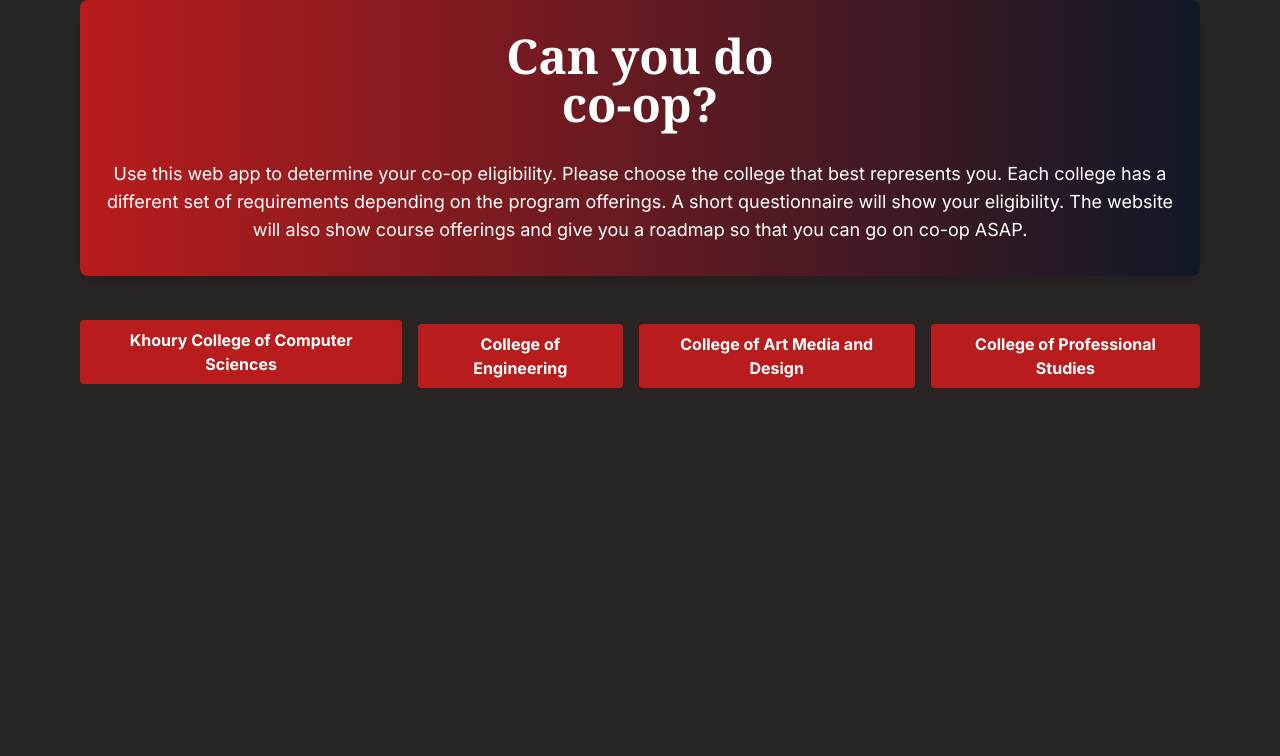
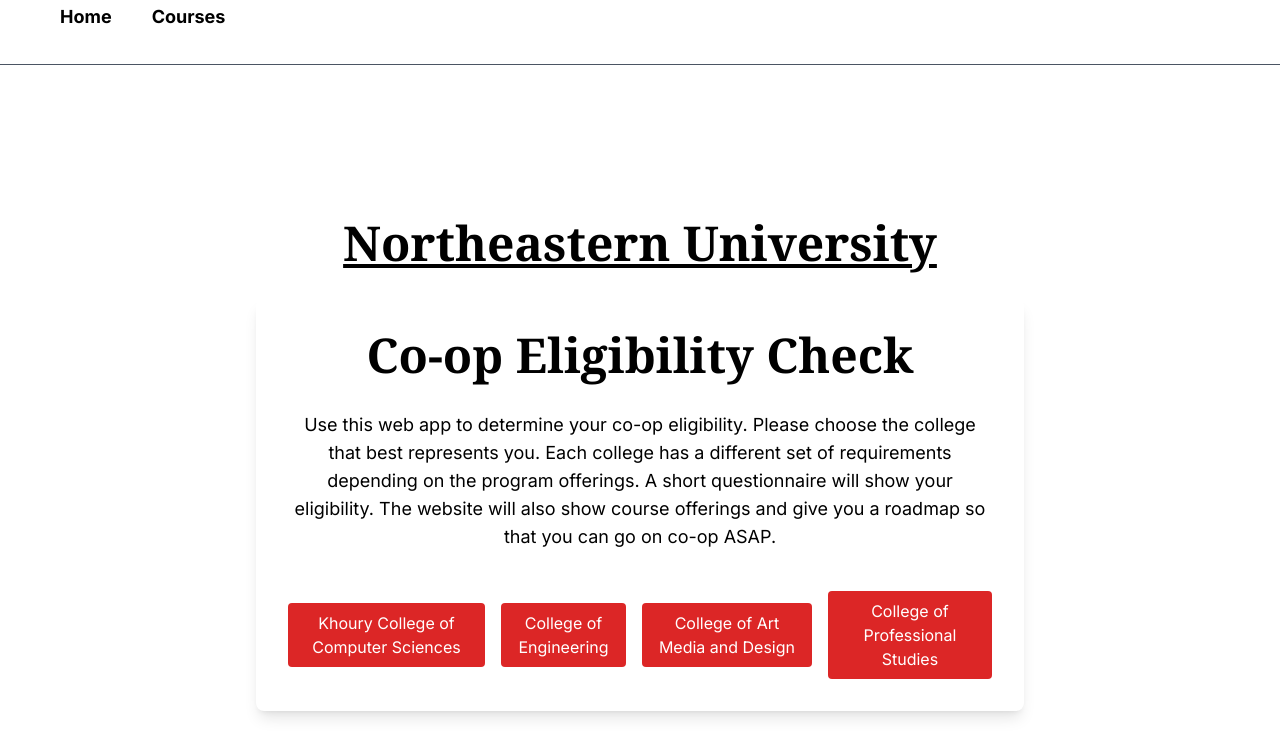
Before and after one commit to thisishuzaifa/canidocoop, a Next.js app: page / in a window 1280 px wide. Shown: the top 756 px of the page. Built offline with nearby package versions, Linux system fonts and the light colour scheme.

Commit message:
added a bunc of stuff

```diff
--- a/package.json
+++ b/package.json
@@ -11,6 +11,7 @@
   "dependencies": {
     "@t3-oss/env-nextjs": "^0.7.0",
     "classnames": "^2.3.2",
+    "framer-motion": "^10.16.4",
     "next": "^13.5.4",
     "react": "18.2.0",
     "react-dom": "18.2.0",
--- /dev/null
+++ b/src/app/courses/page.tsx
@@ -0,0 +1,14 @@
+'use client';
+
+import CourseTile from "@/components/CourseTile";
+
+export default function Courses() {
+    return (
+        <div className="flex flex-col justify-center items-center">
+        <h1 className="text-5xl font-bold text-center mt-10">
+            Which college are you in?
+        </h1>
+        <CourseTile />
+        </div>
+    );
+    }
--- a/src/app/khoury-college/page.tsx
+++ b/src/app/khoury-college/page.tsx
@@ -1,9 +1,127 @@
 'use client';
-import { z } from 'zod';
+import { useState } from "react";
+import { motion } from "framer-motion";
 
-export default function KhouryCheck(){
+type Question = {
+  question: string;
+  correctAnswer: string;
+  advice?: string;
+};
 
-    return (
-        <h1>Khoury College of Computer Sciences</h1>
-    );
-}
+const questions: Question[] = [
+  {
+    question: "Are you currently enrolled in Align or MSCS?",
+    correctAnswer: "Yes",
+    advice: "Enroll in either Align or MSCS to be eligible for co-op.",
+  },
+  {
+    question: "Do you maintain a 3.0 CGPA as of this term?",
+    correctAnswer: "Yes",
+    advice: "Maintain a 3.0 CGPA to be eligible for co-op.",
+  },
+  {
+    question: "Have you completed 2 semesters?",
+    correctAnswer: "Yes",
+    advice: "Complete at least 2 semesters to be eligible for co-op.",
+  },
+  {
+    question: "Have you successfully completed CS 5001?",
+    correctAnswer: "Yes",
+    advice: "Successfully complete CS 5001 to be eligible for co-op.",
+  },
+  {
+    question: "Have you successfully completed CS 5002?",
+    correctAnswer: "Yes",
+    advice: "Successfully complete CS 5002 to be eligible for co-op.",
+  },
+];
+
+const KhouryCheck = () => {
+  const [currentQuestion, setCurrentQuestion] = useState(0);
+  const [answers, setAnswers] = useState<Array<string>>([]);
+  const [eligibility, setEligibility] = useState<boolean | null>(null);
+
+  const checkEligibility = (answer: string) => {
+    setAnswers([...answers, answer]);
+
+    if (currentQuestion === questions.length - 1) {
+      const isEligible = answers.every(
+        (answer, index) => answer === questions[index].correctAnswer
+      );
+      setEligibility(isEligible);
+    } else {
+      setCurrentQuestion(currentQuestion + 1);
+    }
+  };
+
+  const buttonVariants = {
+    hover: {
+      y: -5,
+      scale: 1.1,
+      transition: {
+        duration: 0.3,
+        ease: "easeInOut",
+      },
+    },
+  };
+
+  return (
+    <div className="min-h-screen bg-white flex flex-col justify-center items-center">
+      <div className="bg-white shadow-xl rounded-lg p-8">
+        {eligibility === null ? (
+          <div>
+            <h1 className="text-3xl font-bold mb-4 text-center">
+              {questions[currentQuestion].question}
+            </h1>
+            <div className="flex justify-center items-center space-x-4">
+              <motion.button
+                variants={buttonVariants}
+                whileHover="hover"
+                onClick={() => checkEligibility("Yes")}
+                className="m-2 p-2 bg-green-500 text-white w-24"
+              >
+                Yes
+              </motion.button>
+              <motion.button
+                variants={buttonVariants}
+                whileHover="hover"
+                onClick={() => checkEligibility("No")}
+                className="m-2 p-2 bg-red-500 text-white w-24"
+              >
+                No
+              </motion.button>
+            </div>
+          </div>
+        ) : (
+          <div>
+            {eligibility ? (
+              <h1 className="text-3xl font-bold mb-4 text-center">
+                You are eligible for co-op! 🎉
+              </h1>
+            ) : (
+              <div>
+                <h1 className="text-3xl font-bold mb-4 text-center">
+                  You are not eligible for co-op. 😢
+                </h1>
+                <ul className="list-disc pl-8">
+                  {questions.map((question, index) => {
+                    if (answers[index] !== question.correctAnswer) {
+                      return (
+                        <li key={index} className="mb-2">
+                          {question.advice}
+                        </li>
+                      );
+                    }
+                    return null;
+                  })}
+                </ul>
+              </div>
+            )}
+          </div>
+        )}
+      </div>
+    </div>
+  );
+};
+
+export default KhouryCheck;
--- a/src/app/layout.tsx
+++ b/src/app/layout.tsx
@@ -1,4 +1,5 @@
 import "@/styles/globals.css";
+import Navigation from "@/components/Navbar";
 
 import { Inter } from "next/font/google";
 
@@ -20,7 +21,10 @@
 }) {
   return (
     <html lang="en">
-      <body className={`font-sans ${inter.variable} bg-stone-800`}>{children}</body>
+      <body className={`font-sans ${inter.variable} bg-white`}>
+        <Navigation />
+        {children}
+        </body>
     </html>
   );
 }
--- a/src/app/page.tsx
+++ b/src/app/page.tsx
@@ -1,41 +1,102 @@
+'use client';
 import Link from "next/link";
+import { motion } from "framer-motion";
 
-export default function HomePage() {
+
+
+const buttonVariants = {
+  hover: {
+    y: -5,
+    scale: 1.1,
+    transition: {
+      duration: 0.3,
+      ease: "easeInOut",
+    },
+  },
+};
+
+const Page = () => {
   return (
-    <main className="flex flex-col justify-center items-center max-w-6xl mx-auto px-4">
-      <div className="bg-gradient-to-r from-red-700 to-gray-900 text-white py-8 px-4 rounded-lg shadow-lg">
-        <h1 className="text-3xl md:text-5xl font-bold mb-4 md:mb-8 text-center font-serif">
-          Can you do <br /> co-op?
-        </h1>
-        <p className="text-base md:text-lg text-center">
+    <>
+
+    <div className="min-h-screen bg-white flex flex-col justify-center items-center">
+      <motion.h1
+          className="text-6xl md:text-5xl font-semibold mb-4 md:mb-8 text-center font-serif 	text-decoration-line: underline"
+          initial={{ y: -50, opacity: 0 }}
+          animate={{ y: 0, opacity: 1 }}
+          transition={{ duration: 0.5, ease: "easeInOut" }}>
+
+        Northeastern University
+
+        </motion.h1>
+
+      <div className="bg-white shadow-lg rounded-lg p-8 max-w-3xl w-full">
+        <motion.h1
+          className="text-3xl md:text-5xl font-bold mb-4 md:mb-8 text-center font-serif"
+          initial={{ y: -50, opacity: 0 }}
+          animate={{ y: 0, opacity: 1 }}
+          transition={{ duration: 0.5, ease: "easeInOut" }}
+        >
+          Co-op Eligibility Check
+        </motion.h1>
+        <motion.p
+          className="text-base md:text-lg text-center"
+          initial={{ y: -50, opacity: 0 }}
+          animate={{ y: 0, opacity: 1 }}
+          transition={{ duration: 0.5, ease: "easeInOut", delay: 0.2 }}
+        >
           Use this web app to determine your co-op eligibility. Please choose the college that best represents you. Each college
           has a different set of requirements depending on the program offerings. A short questionnaire will show your eligibility.
           The website will also show course offerings and give you a roadmap so that you can go on co-op ASAP.
-        </p>
-      </div>
-
-      <div className="flex flex-col md:flex-row justify-center items-center mt-10 space-y-2 space-x-4">
+        </motion.p>
+        <motion.div
+          className="flex flex-col md:flex-row justify-center items-center mt-10 space-y-2 md:space-y-0 md:space-x-4"
+          initial={{ y: -50, opacity: 0 }}
+          animate={{ y: 0, opacity: 1 }}
+          transition={{ duration: 0.5, ease: "easeInOut", delay: 0.4 }}
+        >
           <Link href="/khoury-college">
-          <button className="bg-red-700 hover:bg-slate-700 text-white font-bold py-2 px-4 rounded transition duration-300 ease-in-out transform hover:-translate-y-1 hover:scale-110 w-full md:w-auto">
+            <motion.button
+              className="bg-red-600 hover:bg-slate-700 text-white  py-2 px-4 rounded transition duration-300 ease-in-out transform hover:-translate-y-1 hover:scale-110 w-full md:w-auto"
+              variants={buttonVariants}
+              whileHover="hover"
+            >
               Khoury College of Computer Sciences
-          </button>
+            </motion.button>
           </Link>
           <Link href="/coe">
-          <button className="bg-red-700 hover:bg-slate-700 text-white font-bold py-2 px-4 rounded transition duration-300 ease-in-out transform hover:-translate-y-1 hover:scale-110 w-full md:w-auto">
+            <motion.button
+              className="bg-red-600 hover:bg-slate-700 text-white py-2 px-4 rounded transition duration-300 ease-in-out transform hover:-translate-y-1 hover:scale-110 w-full md:w-auto"
+              variants={buttonVariants}
+              whileHover="hover"
+            >
               College of Engineering
-          </button>
+            </motion.button>
           </Link>
           <Link href="/camd">
-          <button className="bg-red-700 hover:bg-slate-700 text-white font-bold py-2 px-4 rounded transition duration-300 ease-in-out transform hover:-translate-y-1 hover:scale-110 w-full md:w-auto">
+            <motion.button
+              className="bg-red-600 hover:bg-slate-700 text-white py-2 px-4 rounded transition duration-300 ease-in-out transform hover:-translate-y-1 hover:scale-110 w-full md:w-auto"
+              variants={buttonVariants}
+              whileHover="hover"
+            >
               College of Art Media and Design
-          </button>
+            </motion.button>
           </Link>
           <Link href="/cps">
-          <button className="bg-red-700 hover:bg-slate-700 text-white font-bold py-2 px-4 rounded transition duration-300 ease-in-out transform hover:-translate-y-1 hover:scale-110 w-full md:w-auto">
+            <motion.button
+              className="bg-red-600 hover:bg-slate-700 text-white py-2 px-4 rounded transition duration-300 ease-in-out transform hover:-translate-y-1 hover:scale-110 w-full md:w-auto"
+              variants={buttonVariants}
+              whileHover="hover"
+            >
               College of Professional Studies
-          </button>
+            </motion.button>
           </Link>
+
+        </motion.div>
       </div>
-    </main>
+    </div>
+    </>
   );
-}
+};
+
+export default Page;
--- /dev/null
+++ b/src/components/CourseTile.tsx
@@ -0,0 +1,54 @@
+'use client';
+import { useState } from "react";
+import { motion } from "framer-motion";
+
+export default function CourseTile(){
+
+
+    const buttonVariants = {
+        hover: {
+            y: -5,
+            scale: 1.1,
+            transition: {
+                duration: 0.3,
+                ease: "easeInOut",
+            },
+            },
+        };
+
+    return(
+        <div className="flex flex-col md:flex-row justify-center items-center mt-10 space-y-2 md:space-y-0 md:space-x-4">
+            <motion.button
+                className="bg-red-600 hover:bg-slate-700 text-white  py-2 px-4 rounded transition duration-300 ease-in-out transform hover:-translate-y-1 hover:scale-110 w-full md:w-auto"
+                variants={buttonVariants}
+                whileHover="hover"
+            >
+                Khoury College of Computer Sciences
+            </motion.button>
+            <motion.button
+                className="bg-red-600 hover:bg-slate-700 text-white py-2 px-4 rounded transition duration-300 ease-in-out transform hover:-translate-y-1 hover:scale-110 w-full md:w-auto"
+                variants={buttonVariants}
+                whileHover="hover"
+            >
+                College of Engineering
+            </motion.button>
+            <motion.button
+                className="bg-red-600 hover:bg-slate-700 text-white py-2 px-4 rounded transition duration-300 ease-in-out transform hover:-translate-y-1 hover:scale-110 w-full md:w-auto"
+                variants={buttonVariants}
+                whileHover="hover"
+            >
+                College of Art Media and Design
+            </motion.button>
+            <motion.button
+                className="bg-red-600 hover:bg-slate-700 text-white py-2 px-4 rounded transition duration-300 ease-in-out transform hover:-translate-y-1 hover:scale-110 w-full md:w-auto"
+                variants={buttonVariants}
+                whileHover="hover"
+            >
+                College of Professional Studies
+            </motion.button>
+        </div>
+
+
+
+    )
+}
--- /dev/null
+++ b/src/components/Navbar.tsx
@@ -0,0 +1,68 @@
+'use client';
+import Link from "next/link";
+import { motion } from "framer-motion";
+
+const Navigation = () => {
+  const navVariants = {
+    hidden: {
+      y: -50,
+      opacity: 0,
+    },
+    visible: {
+      y: 0,
+      opacity: 1,
+      transition: {
+        duration: 0.5,
+        ease: "easeInOut",
+      },
+    },
+  };
+
+  const linkVariants = {
+    hover: {
+      scale: 1.1,
+      transition: {
+        duration: 0.3,
+        ease: "easeInOut",
+      },
+    },
+  };
+
+  return (
+    <motion.nav
+      className="bg-white shadow-2xl border-b border-gray-600"
+      variants={navVariants}
+      initial="hidden"
+      animate="visible"
+    >
+      <div className="max-w-7xl mx-auto px-4 sm:px-6 lg:px-8">
+        <div className="flex justify-between h-16">
+          <div className="flex">
+            <div className="hidden sm:-my-px sm:ml-6 sm:flex sm:space-x-8">
+              <Link href="/">
+                <motion.a
+                  className="inline-flex items-center px-1 pt-1 text-lg font-bold text-white-900 hover:text-gray-700"
+                  variants={linkVariants}
+                  whileHover="hover"
+                >
+                  Home
+                </motion.a>
+              </Link>
+              <Link href="/courses">
+                <motion.a
+                  className="inline-flex items-center px-1 pt-1  text-lg font-bold text-white-900 hover:text-gray-700"
+                  variants={linkVariants}
+                  whileHover="hover"
+                >
+                  Courses
+                </motion.a>
+              </Link>
+            </div>
+          </div>
+        </div>
+      </div>
+    </motion.nav>
+  );
+};
+
+export default Navigation;
```
Also changed, not shown: 1 other file (tests, documents, lock files or other folders). Lines whose indentation alone changed are shown as unchanged.
